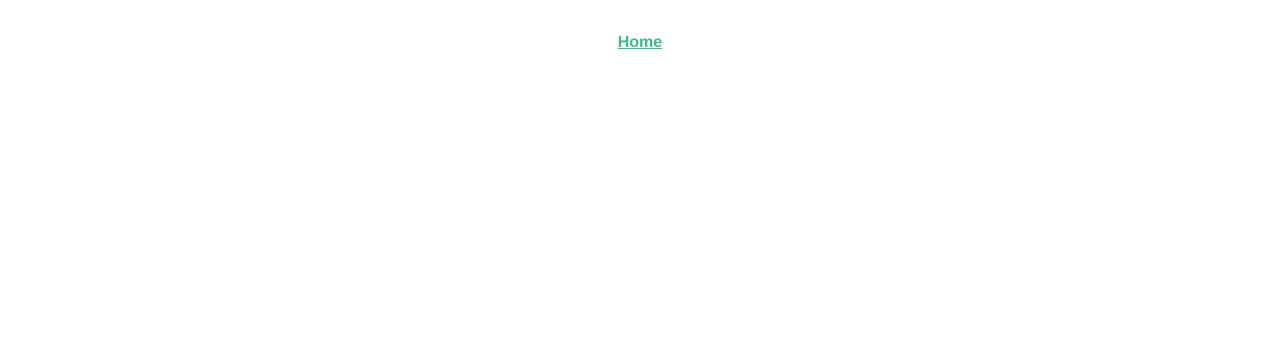
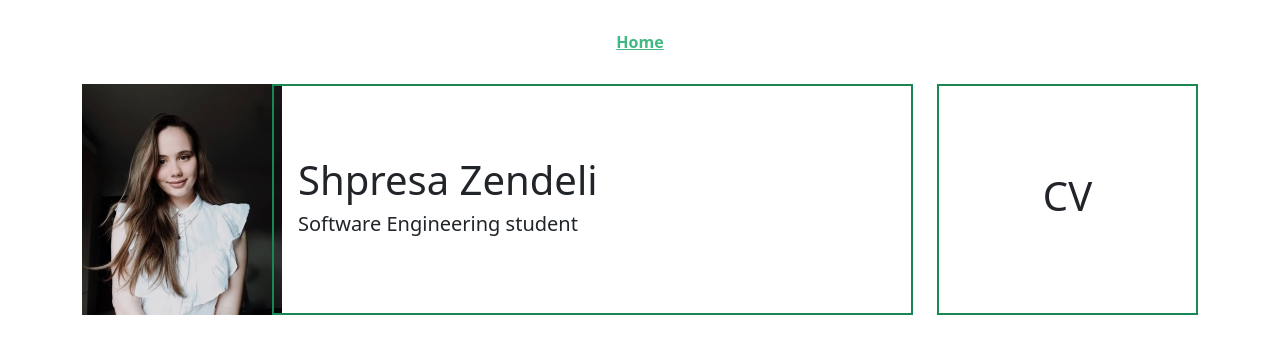
Before and after one commit to shpresaze/portfolio, a Vue app: page / in a window 1280 px wide. Shown: the top 354 px of the page. Built offline with nearby package versions, Linux system fonts and the light colour scheme.

Commit message:
Installed font-awesome and designed header

```diff
--- a/package.json
+++ b/package.json
@@ -11,7 +11,8 @@
     "core-js": "^3.8.3",
     "vue": "^2.6.14",
     "vue-router": "^3.5.1",
-    "vuex": "^3.6.2"
+    "vuex": "^3.6.2",
+    "font-awesome": "^4.7.0"
   },
   "devDependencies": {
     "@vue/cli-plugin-babel": "~5.0.0",
--- a/src/App.vue
+++ b/src/App.vue
@@ -1,28 +1,22 @@
 <template>
   <div id="app">
-    <nav><router-link to="/">Home</router-link></nav>
+    <navbar></navbar>
+    <header-infos></header-infos>
   </div>
 </template>
+<script>
+import HeaderInfos from "./components/HeaderInfos.vue";
+import Navbar from "./components/layout/Navbar.vue";
+
+export default {
+  components: {
+    Navbar,
+    HeaderInfos,
+  },
+  // ...
+};
+</script>
+
 
 <style lang="scss">
-#app {
-  font-family: Avenir, Helvetica, Arial, sans-serif;
-  -webkit-font-smoothing: antialiased;
-  -moz-osx-font-smoothing: grayscale;
-  text-align: center;
-  color: #2c3e50;
-}
-
-nav {
-  padding: 30px;
-
-  a {
-    font-weight: bold;
-    color: #2c3e50;
-
-    &.router-link-exact-active {
-      color: #42b983;
-    }
-  }
-}
 </style>
--- a/src/assets/scss/app.scss
+++ b/src/assets/scss/app.scss
@@ -1 +1,5 @@
 @import '~bootstrap/scss/bootstrap';
+
+$fa-font-path: "~font-awesome/fonts";
+
+@import "~font-awesome/scss/font-awesome"
--- /dev/null
+++ b/src/components/HeaderInfos.vue
@@ -0,0 +1,44 @@
+<template>
+  <div class="container">
+    <div class="row">
+      <div class="col-2">
+        <img src="../assets/images/photoCV.jpeg" />
+      </div>
+      <div class="col-7">
+        <div
+          class="border border-success border-2 h-100 d-flex align-items-center"
+        >
+          <div class="p-4">
+            <h1>Shpresa Zendeli</h1>
+            <h5>Software Engineering student</h5>
+          </div>
+        </div>
+      </div>
+      <div class="col-3">
+        <div
+          class="
+            border border-success border-2
+            d-flex
+            align-items-center
+            justify-content-center
+            h-100
+            text-center
+          "
+        >
+          <h1>CV</h1>
+        </div>
+      </div>
+    </div>
+  </div>
+</template>
+
+<style scoped>
+</style>
+
+<script>
+export default {
+  data() {
+    return {};
+  },
+};
+</script>
--- a/src/components/layout/navBar.vue
+++ b/src/components/layout/navBar.vue
@@ -1,12 +1,31 @@
 <template>
-  <div id="app">
-    <nav>
-      <router-link to="/">Home</router-link> |
-      <router-link to="/about">About</router-link>
-    </nav>
+  <div>
+    <nav><router-link to="/"> Home</router-link></nav>
     <router-view />
   </div>
 </template>
 
-<style  scoped>
+
+<script>
+export default {
+  data() {
+    return {};
+  },
+};
+</script>
+
+<style  lang="scss">
+nav {
+  padding: 30px;
+  text-align: center;
+
+  a {
+    font-weight: bold;
+    color: #2c3e50;
+
+    &.router-link-exact-active {
+      color: #42b983;
+    }
+  }
+}
 </style>
--- a/src/router/index.js
+++ b/src/router/index.js
@@ -1,6 +1,7 @@
 import Vue from "vue";
 import VueRouter from "vue-router";
 import HomeView from "../views/HomeView.vue";
+//import Navbar from "./components/layout/Navbar.vue";
 
 Vue.use(VueRouter);
 
--- a/src/views/HomeView.vue
+++ b/src/views/HomeView.vue
@@ -1,7 +1,5 @@
 <template>
-  <div class="home">
-    <img alt="Vue logo" src="../assets/logo.png" />
-  </div>
+  <div class="home"></div>
 </template>
 
 <script>
```
Also changed, not shown: src/main.js (+6 -2 lines), src/assets/images/photoCV.jpeg (added), 1 other file (tests, documents, lock files or other folders).
